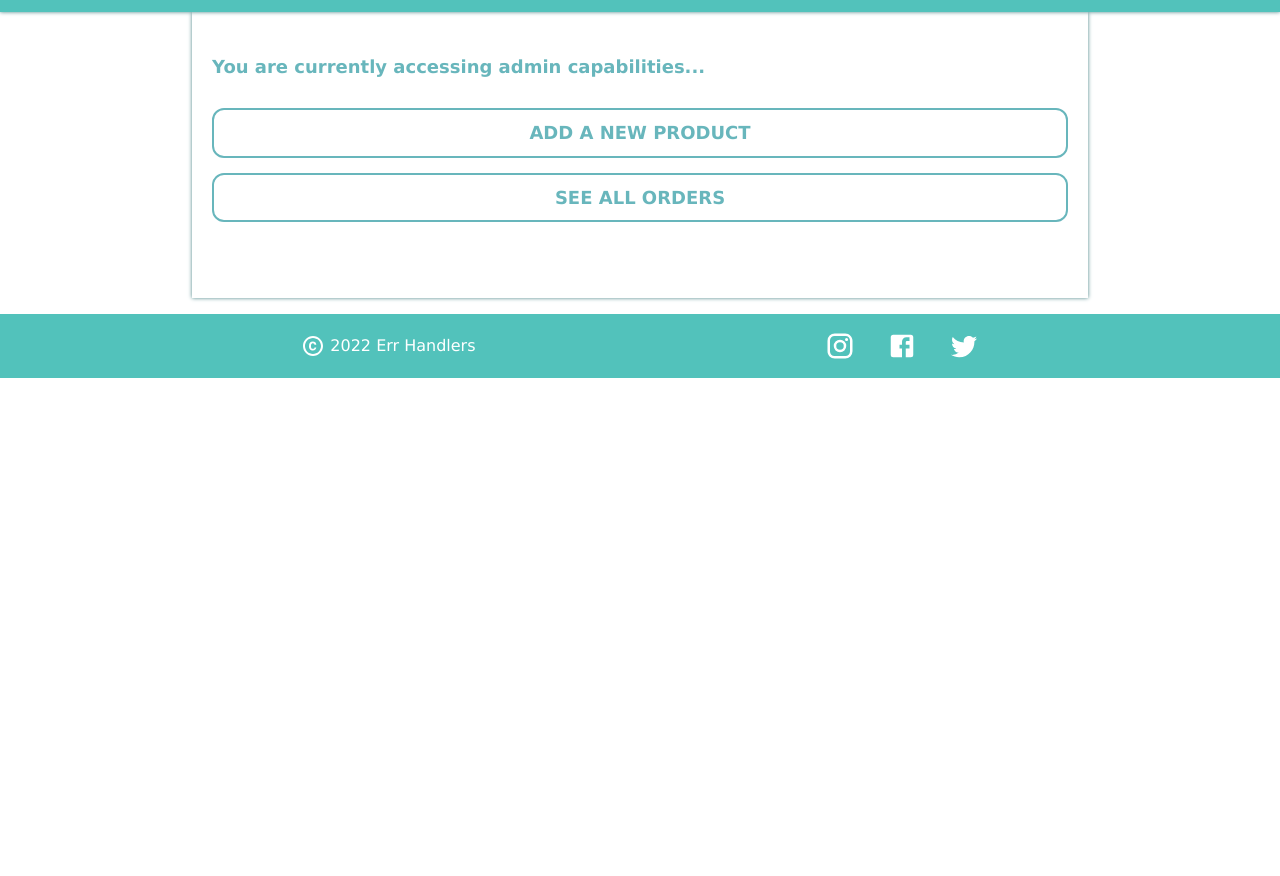
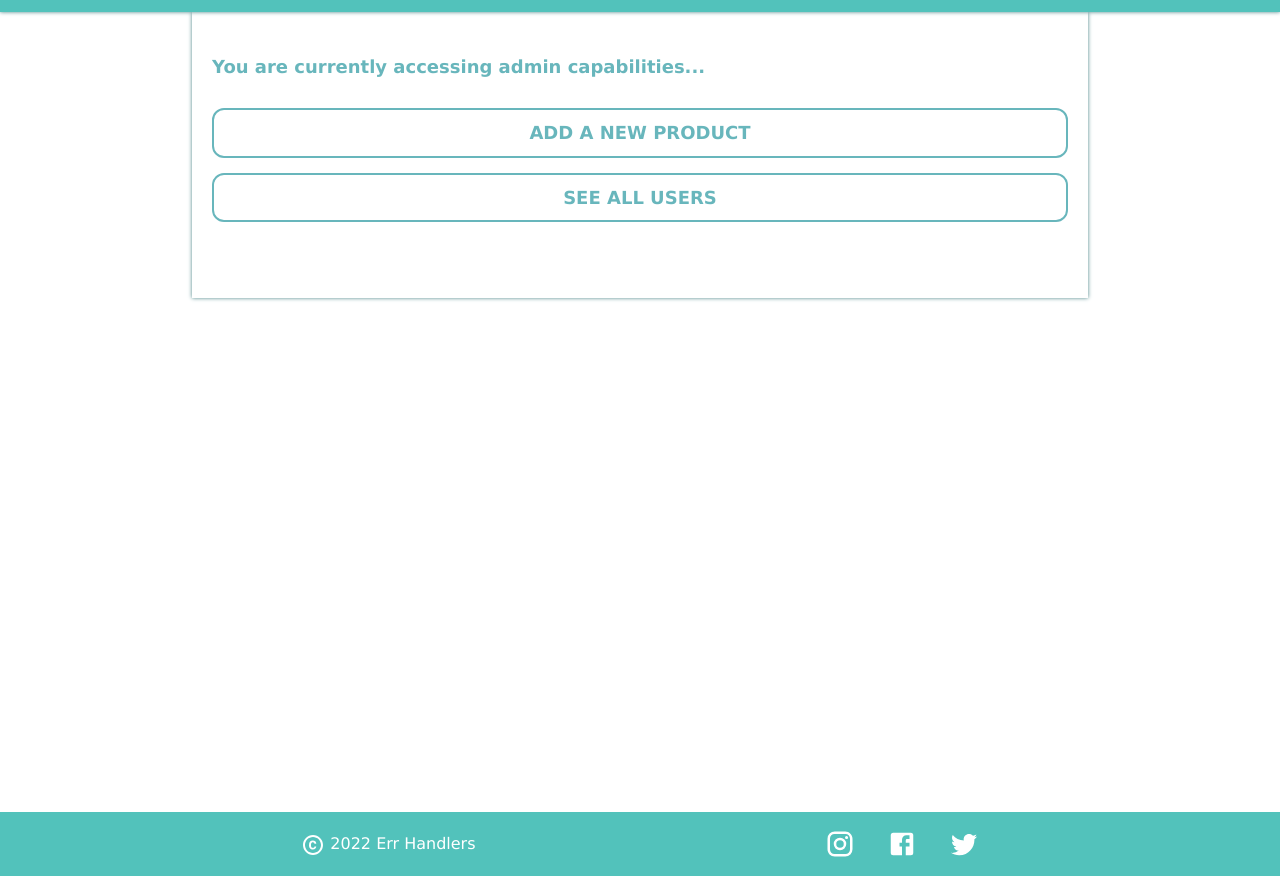
Before and after one commit to Err-Handlers/GraceShopper, a React app: page /admin in a window 1280 px wide. Shown: the part 73-949 px from the top of the page. Before the commit the page ends 800 px from the top, so only its background shows below. Built offline with nearby package versions, Linux system fonts and the light colour scheme; no server answers.

Commit message:
some admin layout and cart overflow

```diff
--- a/src/components/Admin.js
+++ b/src/components/Admin.js
@@ -152,7 +152,7 @@ const CreateForm = ({ token, navigate, setProducts, error }) => {
                 className="addStickerTitle"
                 onClick={() => navigate("/users")}
               >
-                SEE ALL ORDERS
+                SEE ALL USERS
               </h2>
             </center>
             <br></br>
--- a/src/components/App.js
+++ b/src/components/App.js
@@ -77,6 +77,8 @@ const App = () => {
     fetchProducts();
   }, [cart]);
 
+  console.log('isAdmin :>> ', isAdmin);
+
   return (
     <div className="app-container">
       <nav className="navbarContainer">
@@ -129,8 +131,7 @@ const App = () => {
                   to="/products"
                   onClick={() => {
                     localStorage.removeItem("token");
-                    setIsAdmin(false);
-                    console.log("CLICKED");
+                    setIsAdmin((prev) => !prev);
 
                     swal({
                       text: "Thank you for shopping with us!",
--- a/src/style/App.css
+++ b/src/style/App.css
@@ -15,9 +15,10 @@ li {
   cursor: pointer;
 }
 
-/* .mainContainer{
+.mainContainer{
   height: 100dvh;
-} */
+  overflow: scroll;
+}
 
 body {
   height: 100dvh;
```
